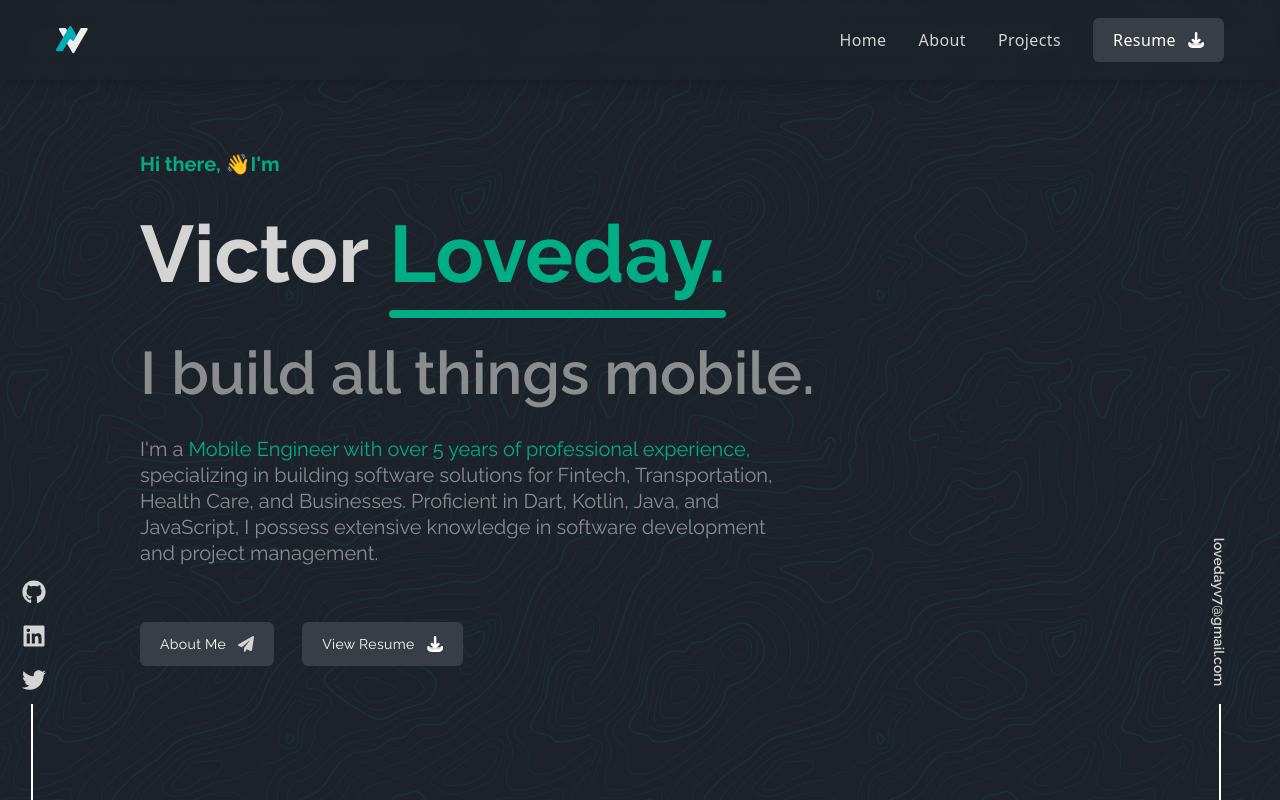
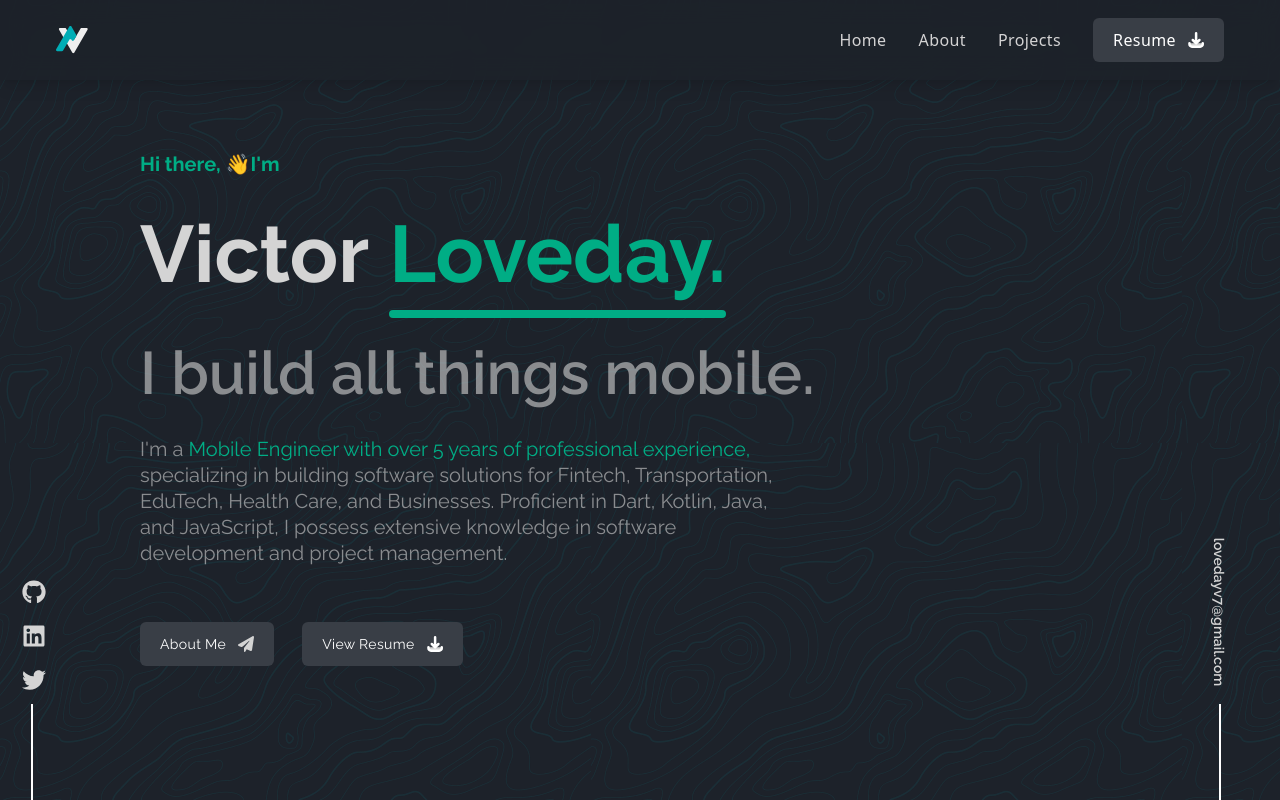
Before and after one commit to droidchief/New-Portfolio, a Next.js app: page / in a window 1280 px wide. Built offline with nearby package versions, Linux system fonts and the light colour scheme.

Commit message:
update hero section

```diff
--- a/components/Main/HeroSection/HeroSection.tsx
+++ b/components/Main/HeroSection/HeroSection.tsx
@@ -69,8 +69,8 @@ const HeroSection = () => {
               Mobile Engineer with over 5 years of professional experience,
             </span>{" "}
             specializing in building software solutions for Fintech,
-            Transportation, Health Care, and Businesses. Proficient in Dart,
-            Kotlin, Java, and JavaScript, I possess extensive knowledge in
+            Transportation, EduTech, Health Care, and Businesses. Proficient in
+            Dart, Kotlin, Java, and JavaScript, I possess extensive knowledge in
             software development and project management.
           </m.p>
         </div>
```
